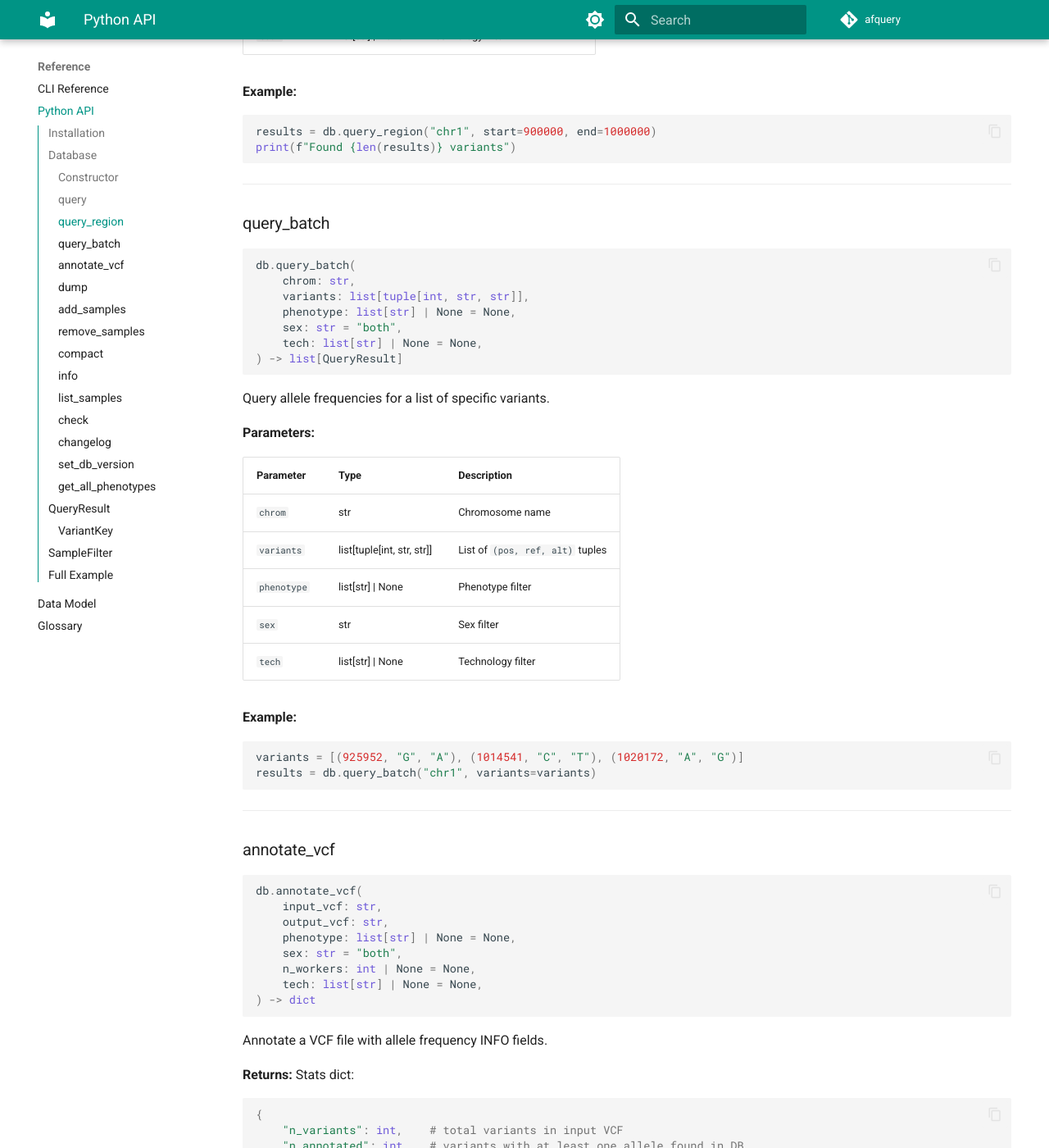
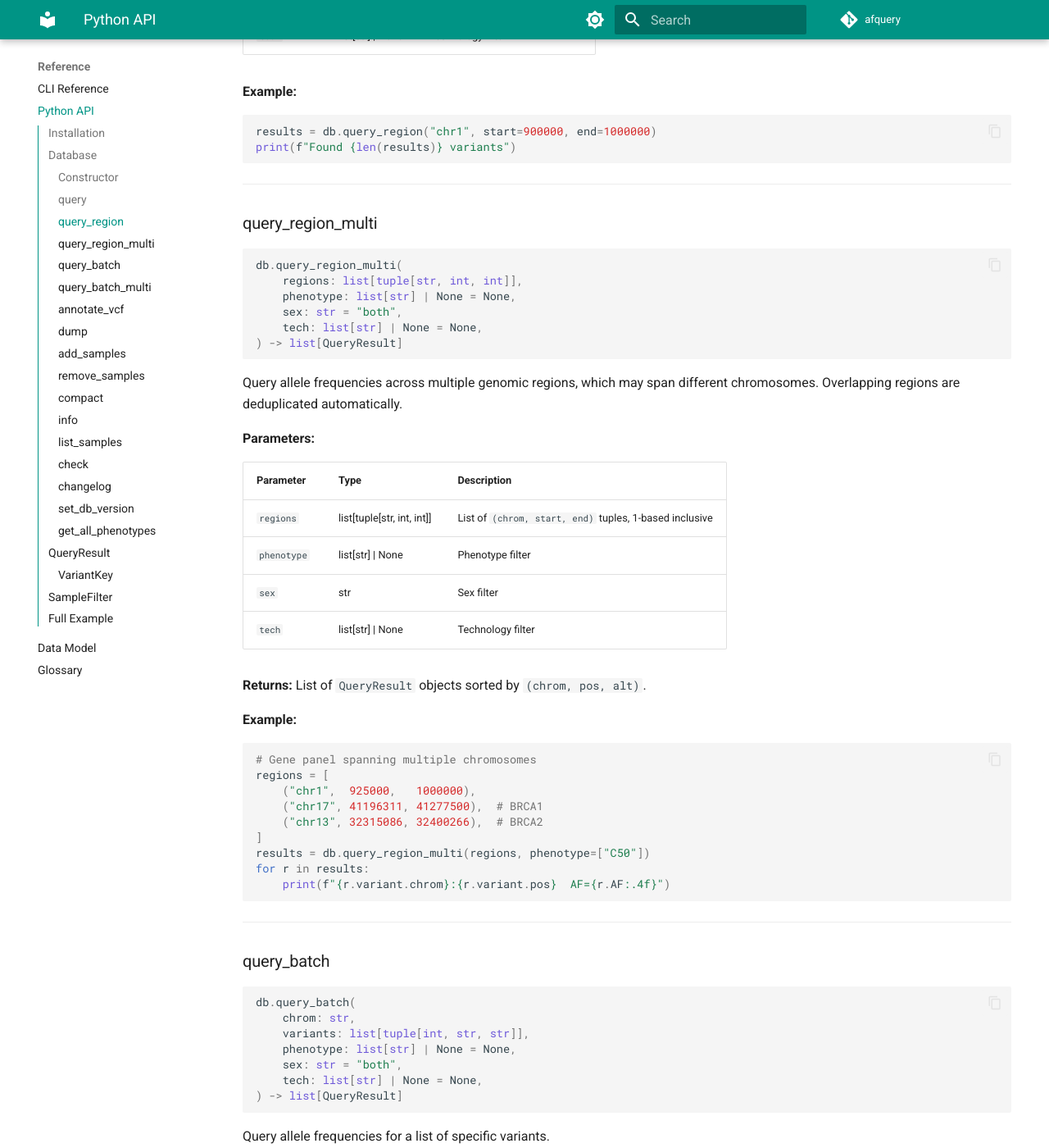
Before and after one commit to dlopez-bioinfo/afquery, an MkDocs documentation site: the page built from docs/reference/python-api.md, in a window 1280 px wide and 1400 px high, scrolled down 2464 px. Shown: the whole window at 82% size. Built offline with MkDocs 1.6.1 and Material for MkDocs 9.7.7, drawn with Linux system fonts in a browser that asks for light colours; comment, search, counter and statistics services are not loaded; some of the changed text lies outside the part shown.

Commit message:
docs: add query_region_multi and query_batch_multi to API reference
Document query_batch_multi (previously undocumented), add query_region_multi
section, fix dump signature to include include_ac_zero param, and add
multi-chromosome Python API examples to the query guide.

````diff
--- a/docs/reference/python-api.md
+++ b/docs/reference/python-api.md
@@ -112,6 +112,47 @@
 
 ---
 
+### query_region_multi
+
+```python
+db.query_region_multi(
+    regions: list[tuple[str, int, int]],
+    phenotype: list[str] | None = None,
+    sex: str = "both",
+    tech: list[str] | None = None,
+) -> list[QueryResult]
+```
+
+Query allele frequencies across multiple genomic regions, which may span
+different chromosomes. Overlapping regions are deduplicated automatically.
+
+**Parameters:**
+
+| Parameter | Type | Description |
+|-----------|------|-------------|
+| `regions` | list[tuple[str, int, int]] | List of `(chrom, start, end)` tuples, 1-based inclusive |
+| `phenotype` | list[str] \| None | Phenotype filter |
+| `sex` | str | Sex filter |
+| `tech` | list[str] \| None | Technology filter |
+
+**Returns:** List of `QueryResult` objects sorted by `(chrom, pos, alt)`.
+
+**Example:**
+
+```python
+# Gene panel spanning multiple chromosomes
+regions = [
+    ("chr1",  925000,   1000000),
+    ("chr17", 41196311, 41277500),  # BRCA1
+    ("chr13", 32315086, 32400266),  # BRCA2
+]
+results = db.query_region_multi(regions, phenotype=["C50"])
+for r in results:
+    print(f"{r.variant.chrom}:{r.variant.pos}  AF={r.AF:.4f}")
+```
+
+---
+
 ### query_batch
 
 ```python
@@ -141,6 +182,45 @@
 ```python
 variants = [(925952, "G", "A"), (1014541, "C", "T"), (1020172, "A", "G")]
 results = db.query_batch("chr1", variants=variants)
+```
+
+---
+
+### query_batch_multi
+
+```python
+db.query_batch_multi(
+    variants: list[tuple[str, int, str, str]],
+    phenotype: list[str] | None = None,
+    sex: str = "both",
+    tech: list[str] | None = None,
+) -> list[QueryResult]
+```
+
+Query allele frequencies for a list of specific variants across multiple
+chromosomes. Results are returned in the same order as the input list.
+
+**Parameters:**
+
+| Parameter | Type | Description |
+|-----------|------|-------------|
+| `variants` | list[tuple[str, int, str, str]] | List of `(chrom, pos, ref, alt)` tuples |
+| `phenotype` | list[str] \| None | Phenotype filter |
+| `sex` | str | Sex filter |
+| `tech` | list[str] \| None | Technology filter |
+
+**Returns:** List of `QueryResult` objects in input order (variants not found
+in the database are omitted).
+
+**Example:**
+
+```python
+variants = [
+    ("chr1",  925952,   "G", "A"),
+    ("chrX",  5000000,  "A", "G"),
+    ("chr17", 41223094, "C", "T"),
+]
+results = db.query_batch_multi(variants, phenotype=["E11.9"])
 ```
 
 ---
@@ -187,10 +267,12 @@
     start: int | None = None,
     end: int | None = None,
     n_workers: int | None = None,
+    include_ac_zero: bool = False,
 ) -> dict
 ```
 
 Export allele frequency data to CSV. If `output` is None, writes to stdout.
+`include_ac_zero=True` includes positions with `AC=0` (equivalent to `--all-variants` in the CLI).
 
 ---
 
@@ -392,4 +474,13 @@
 # List all phenotypes
 phenotypes = db.get_all_phenotypes()
 print("Phenotypes:", phenotypes)
+
+# Multi-chromosome batch query
+variants = [("chr1", 925952, "G", "A"), ("chrX", 5000000, "A", "G")]
+batch_results = db.query_batch_multi(variants)
+
+# Multi-region query
+regions = [("chr1", 900000, 1000000), ("chrX", 5000000, 6000000)]
+region_results = db.query_region_multi(regions)
+print(f"Found {len(region_results)} variants across {len(regions)} regions")
 ```
````
Also changed, not shown: docs/guides/query.md (+28 -0 lines).
